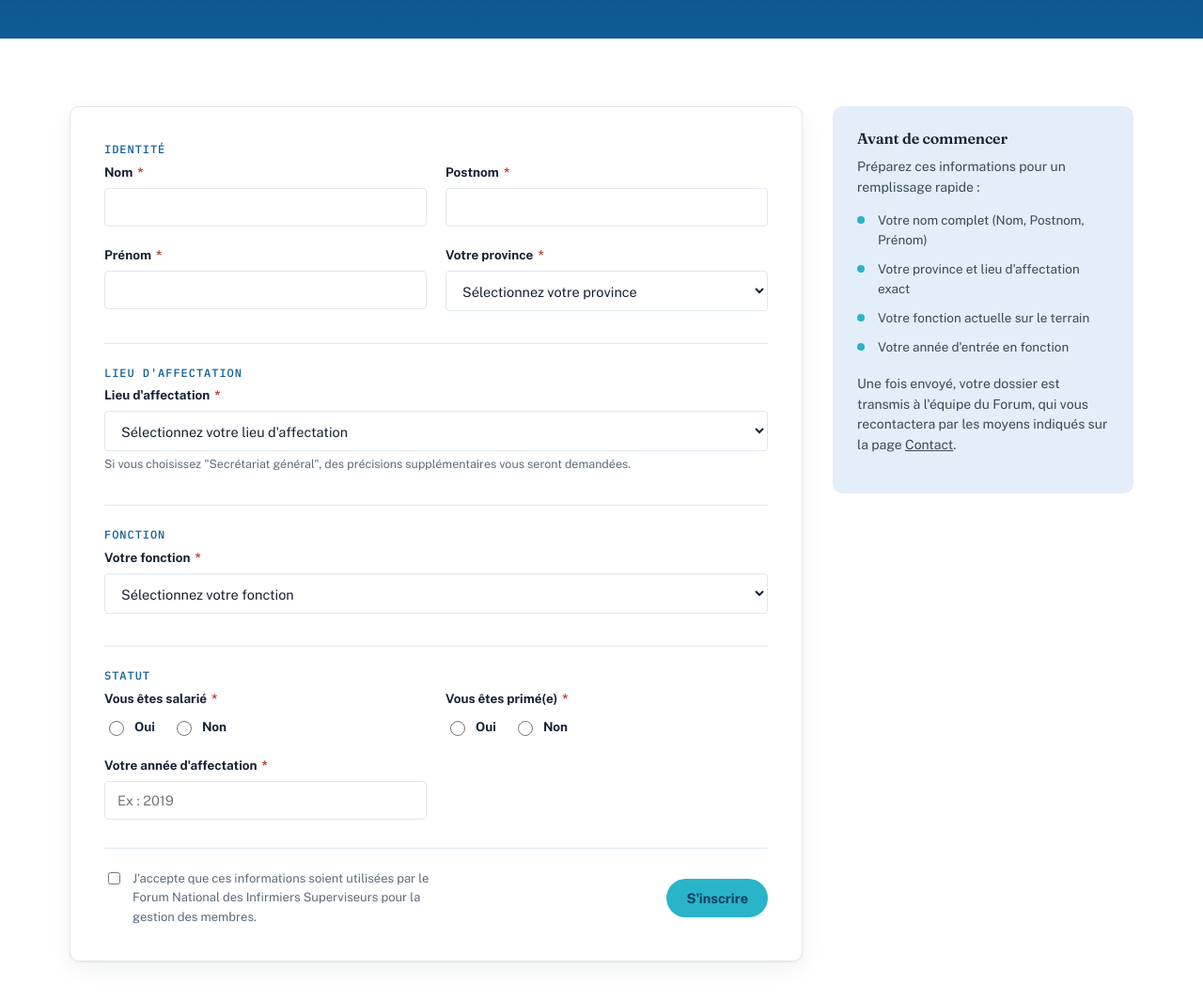
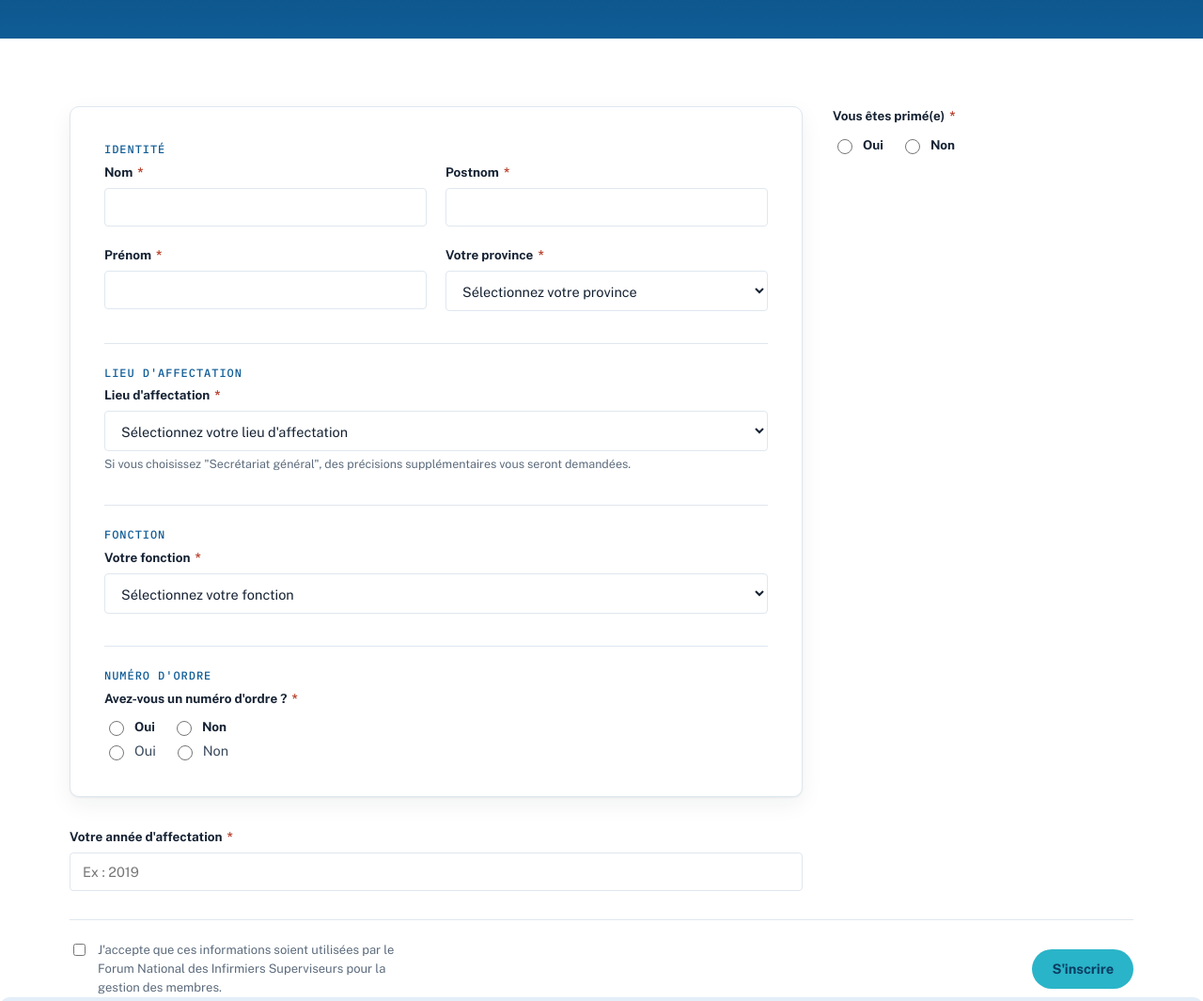
Before and after one commit to mrroobot01/fonis-rdc, a plain HTML site: page forum-infirmiers-superviseurs/inscription.html in a window 1280 px wide. Shown: the part 350-1415 px from the top of the page at 94% size. Drawn offline with nearby package versions, Linux system fonts and the light colour scheme.

Commit message:
Ajout question numero d'ordre

```diff
--- a/forum-infirmiers-superviseurs/inscription.html
+++ b/forum-infirmiers-superviseurs/inscription.html
@@ -182,10 +182,20 @@
               </div>
             </div>
 
-            <div class="form-section-title">Statut</div>
+                       <div class="form-section-title">Numéro d'ordre</div>
             <div class="form-grid">
               <div class="field">
-                <label>Vous êtes salarié <span class="req">*</span></label>
+                <label>Avez-vous un numéro d'ordre ? <span class="req">*</span></label>
+                <div class="radio-row">
+                  <label class="radio-opt"><input type="radio" id="numero_ordre_oui" name="Numéro d'ordre" value="Oui" required> Oui</label>
+                  <label class="radio-opt"><input type="radio" name="Numéro d'ordre" value="Non" required> Non</label>
+                </div>
+              </div>
+              <div class="field" id="field-numero-ordre" style="display:none;">
+                <label for="numero_ordre_valeur">Lequel ? <span class="req">*</span></label>
+                <input type="text" id="numero_ordre_valeur" name="Numéro d'ordre — Valeur" placeholder="Ex : 123456">
+              </div>
+            </div>
                 <div class="radio-row">
                   <label class="radio-opt"><input type="radio" name="Salarié" value="Oui" required> Oui</label>
                   <label class="radio-opt"><input type="radio" name="Salarié" value="Non" required> Non</label>
--- a/forum-infirmiers-superviseurs/js/main.js
+++ b/forum-infirmiers-superviseurs/js/main.js
@@ -72,8 +72,20 @@ document.addEventListener('DOMContentLoaded', () => {
     });
   }
 
-  // 6. Fonction: show sub-fields based on choice
-  const fonctionSelect = document.getElementById('fonction');
+    // Numéro d'ordre: show text field only if "Oui"
+  const numeroOrdreOui = document.getElementById('numero_ordre_oui');
+  const numeroOrdreAll = document.querySelectorAll('input[name="Numéro d\'ordre"]');
+  const numeroOrdreField = document.getElementById('field-numero-ordre');
+  if (numeroOrdreAll.length && numeroOrdreField) {
+    numeroOrdreAll.forEach(radio => {
+      radio.addEventListener('change', () => {
+        const showField = numeroOrdreOui.checked;
+        numeroOrdreField.style.display = showField ? '' : 'none';
+        const input = numeroOrdreField.querySelector('input');
+        if (input) input.required = showField;
+      });
+    });
+  }
   const fonctionSubFields = {
     'Infirmier superviseur': document.getElementById('field-activite-supervision'),
     'Autre': document.getElementById('field-autre-fonction')
```
